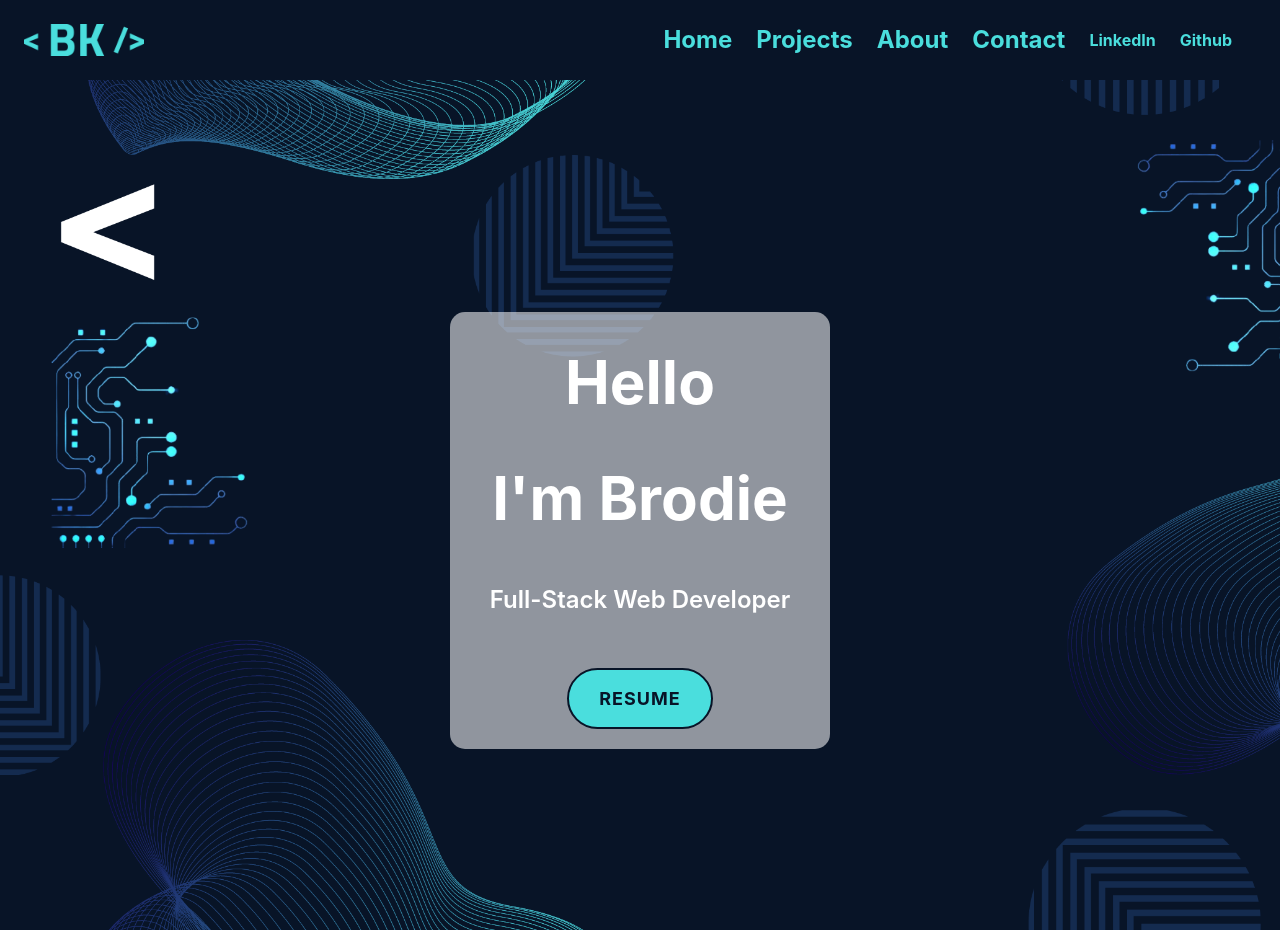
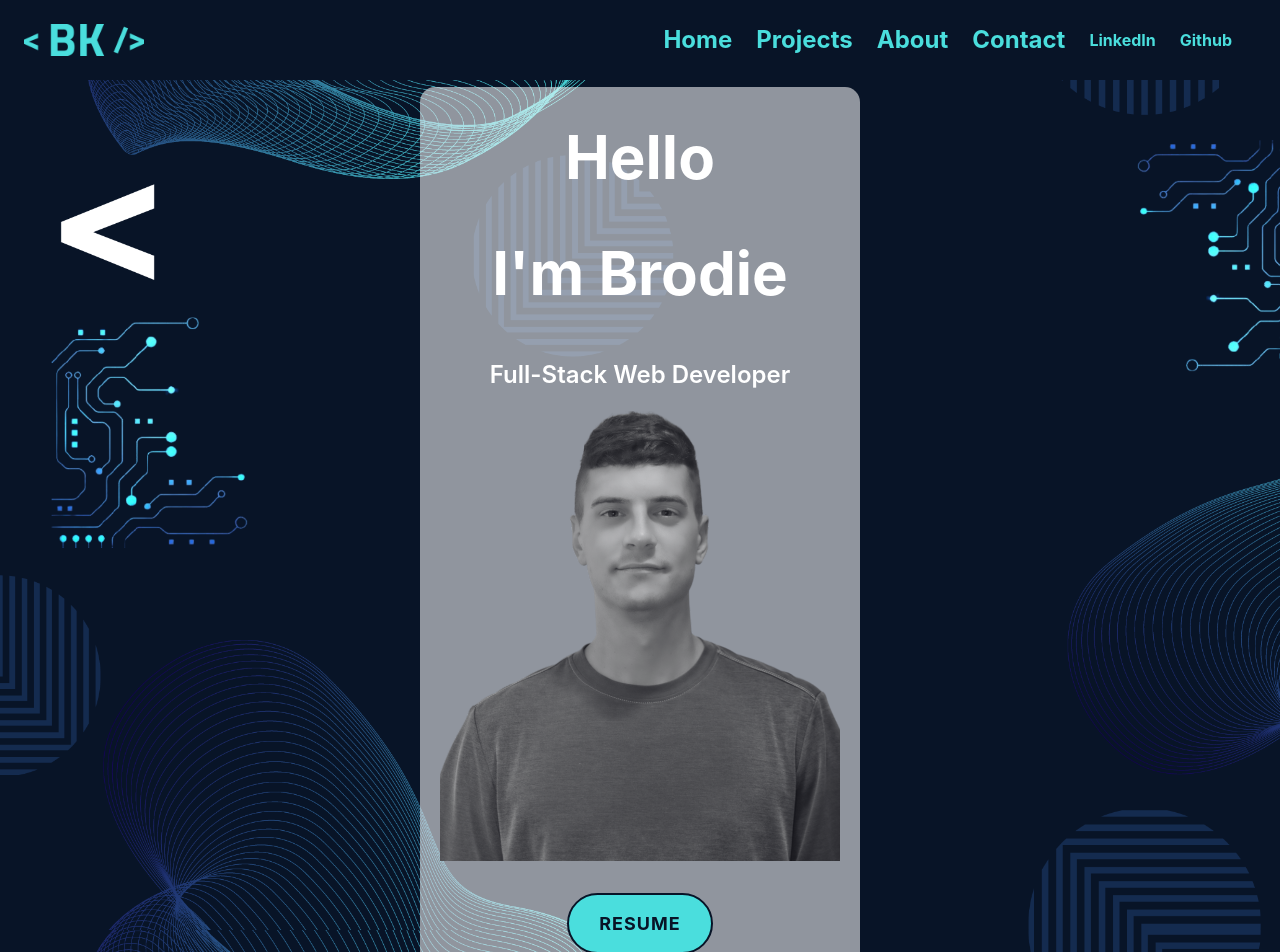
Before and after one commit to brodiekime21/portfolio, a React (Create React App) app: page / in a window 1280 px wide. Shown: the top 952 px of the page. Before the commit the page ends 930 px from the top, so only its background shows below. Built offline with nearby package versions, Linux system fonts and the light colour scheme.

Commit message:
added personal picture

```diff
--- a/src/pages/Home.js
+++ b/src/pages/Home.js
@@ -11,6 +11,11 @@ function Home() {
         <h1 className="text-2xl font-semibold text-white">
           Full-Stack Web Developer
         </h1>
+        <img
+          className=""
+          src={require("../images/black-and-white-pic.png")}
+          alt="Brodie Kime, black and white"
+        />
         <Button
           className="download mt-8"
           href={require("../Brodie-Kime-Resume.pdf")}
```
Also changed, not shown: src/images/black-and-white-pic.png (added).
